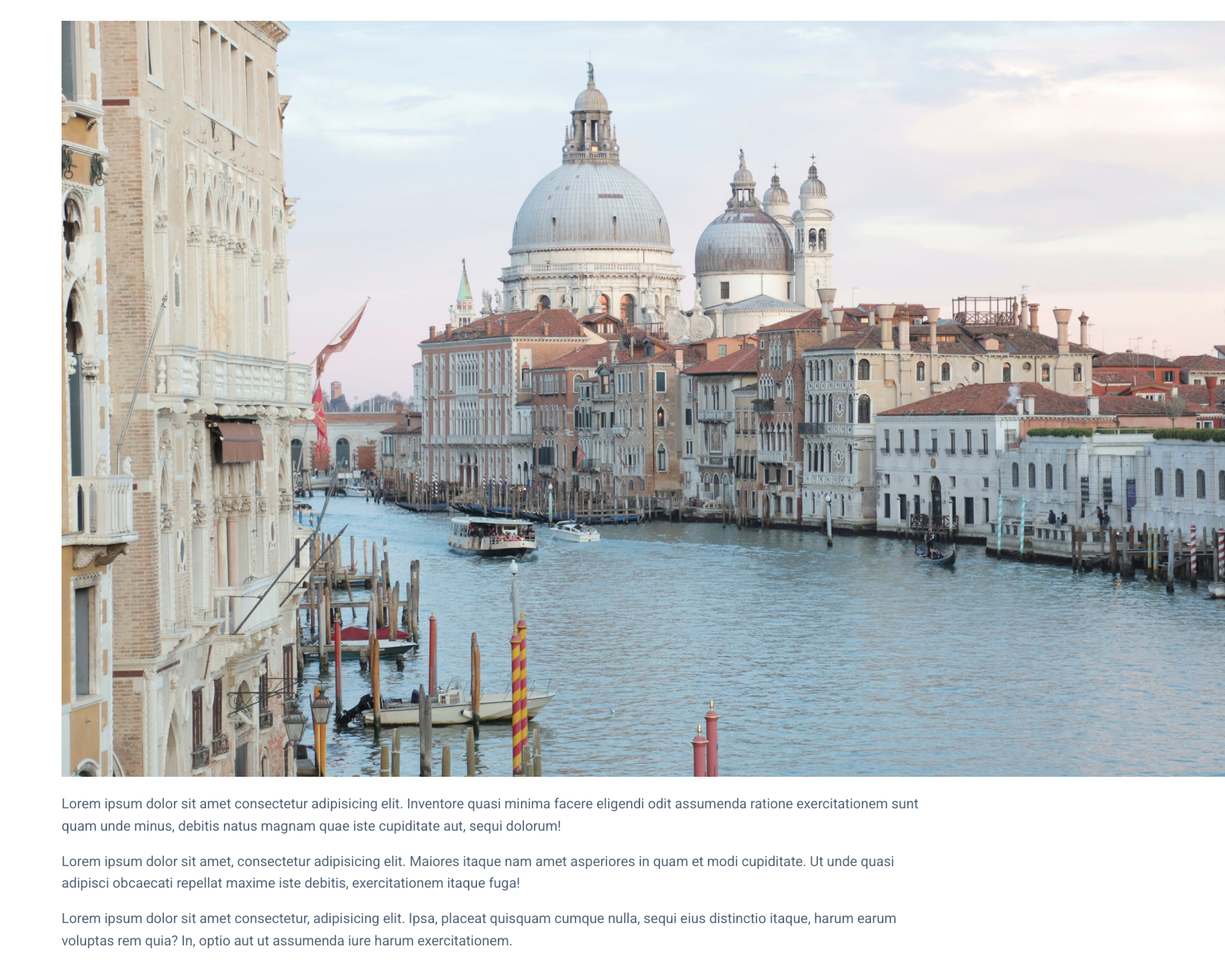
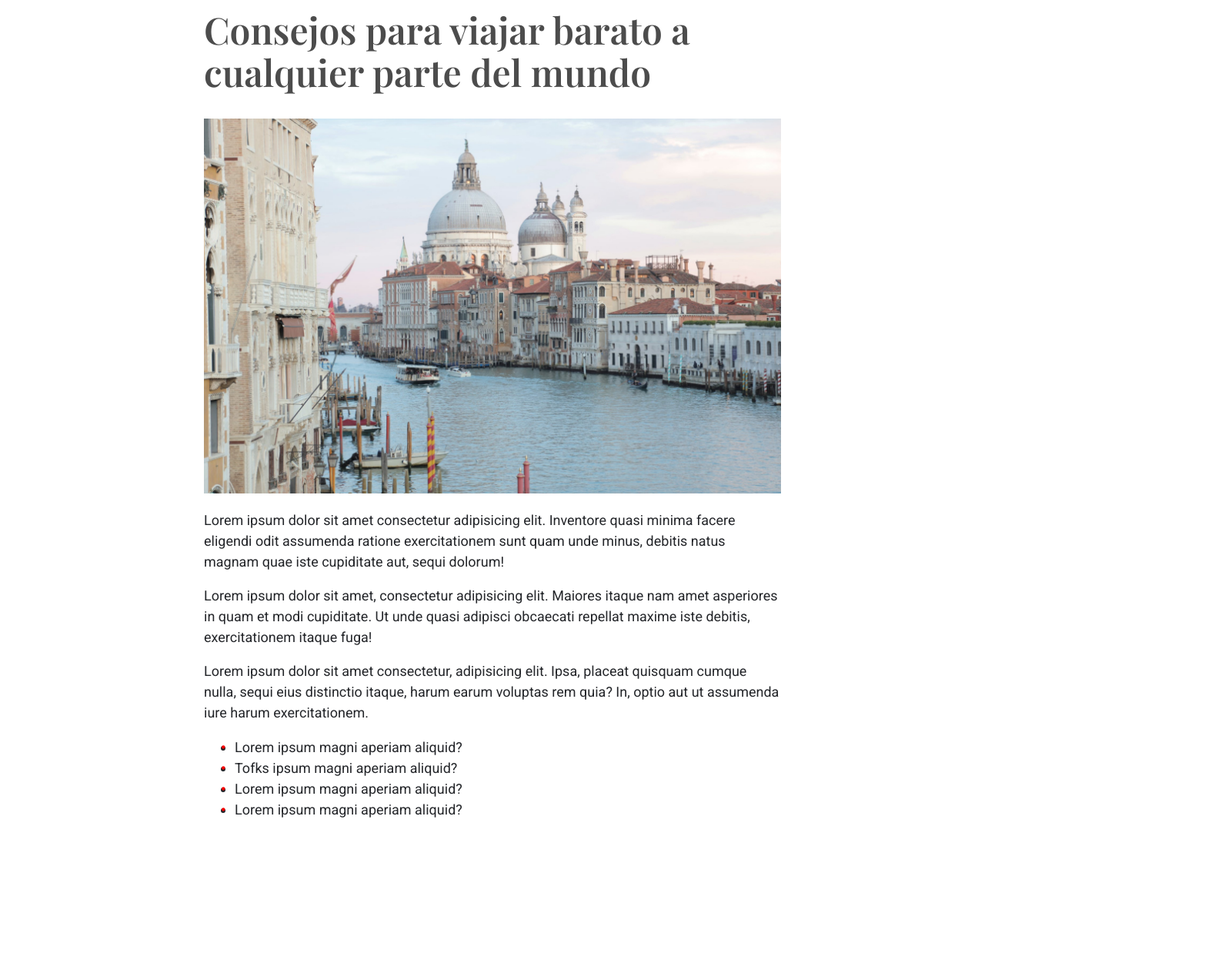
Before and after one commit to iCharlieAraiza/viajetip, a website: page blog.html in a window 1280 px wide. Shown: the part 53-1300 px from the top of the page at 77% size, 1592 px wide, since content can reach past the window. After the commit the page ends 1136 px from the top, so only its background shows below. Drawn offline with nearby package versions, Linux system fonts and the light colour scheme.

Commit message:
Update blog styles

```diff
--- a/blog.html
+++ b/blog.html
@@ -77,7 +77,7 @@
 
     <div class="container">
         <article>
-            <h1>Title of text new element</h1>
+            <h1>Consejos para viajar barato a cualquier parte del mundo</h1>
             <picture class="feacture-img">
                 <img src="/assets/img/hero-img.jpg" alt="" srcset="">
             </picture>
--- /dev/null
+++ b/css/_blog.scss
@@ -0,0 +1,41 @@
+//Define a new Article
+
+article {
+    margin:  0 auto;
+    margin-top: 4rem;
+    max-width: 750px;
+    .feacture-img{
+        img {
+            width: 100%;
+        }
+    }
+
+    p,ul,ol,a{
+        font-size: 16px;
+        line-height: 1.5;
+        color: #24262a;
+    }
+
+    li::before {
+        content: "\2022";  /* Add content: \2022 is the CSS Code/unicode for a bullet */
+        color: red; /* Change the color */
+        font-weight: bold; /* If you want it to be bold */
+        display: inline-block; /* Needed to add space between the bullet and the text */
+        width: 1em; /* Also needed for space (tweak if needed) */
+        margin-left: -1em; /* Also needed for space (tweak if needed) */
+    }
+
+    @media only screen and (min-width: 481px) {
+        p,ul,ol,a{
+            font-size: 18px;
+            line-height: 1.5;
+        }
+    }
+
+    @media only screen and (min-width: 720px) {
+        h1{
+            font-size: 3rem;
+            color: #4c4c4c;
+        }
+    }
+}
--- a/css/blog-stle.scss
+++ /dev/null
@@ -1,4 +0,0 @@
-//Define a new Article
-article {
-
-}
--- a/css/style.scss
+++ b/css/style.scss
@@ -1,4 +1,5 @@
 @import url('https://fonts.googleapis.com/css?family=Poppins:100,100i,200,200i,300,300i,400,400i,500,500i,600,600i,700,700i,800,800i,900,900i&subset=devanagari,latin-ext');
+@import 'blog';
 
 * {
     font-family: 'Roboto', sans-serif;
```
Also changed, not shown: audio.html (added, +27 -0 lines), css/blog.css (added), css/style.css, 2 other files.
